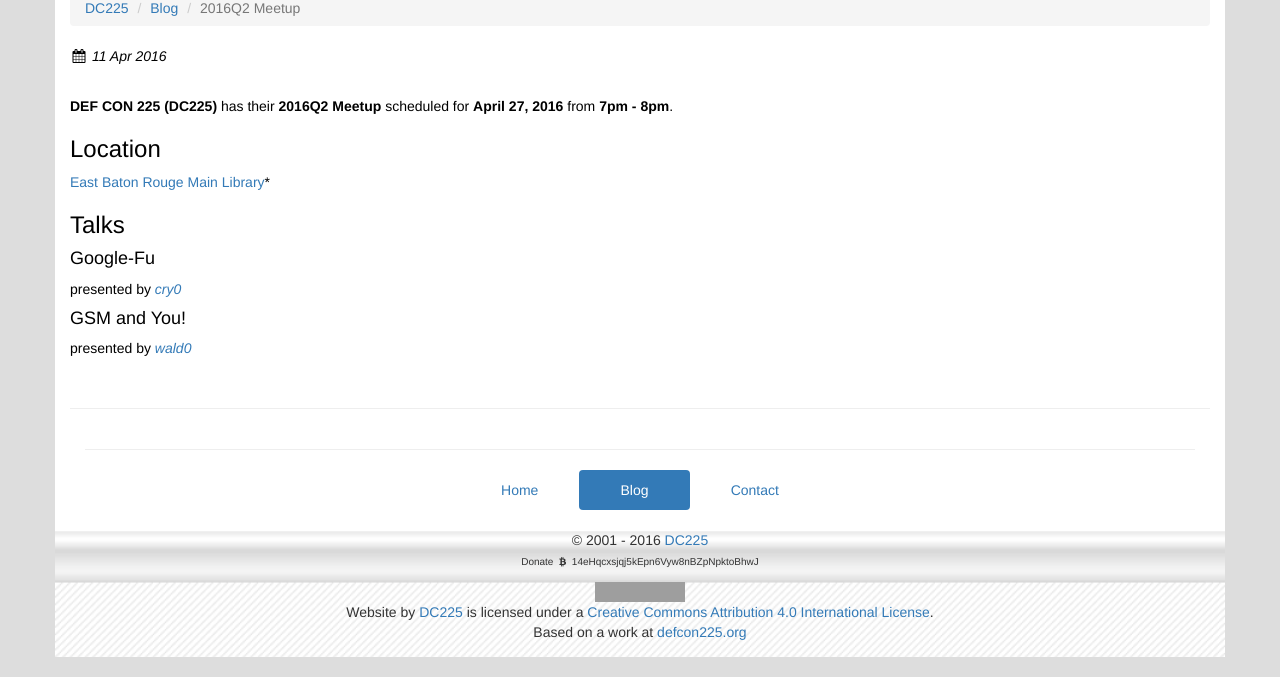
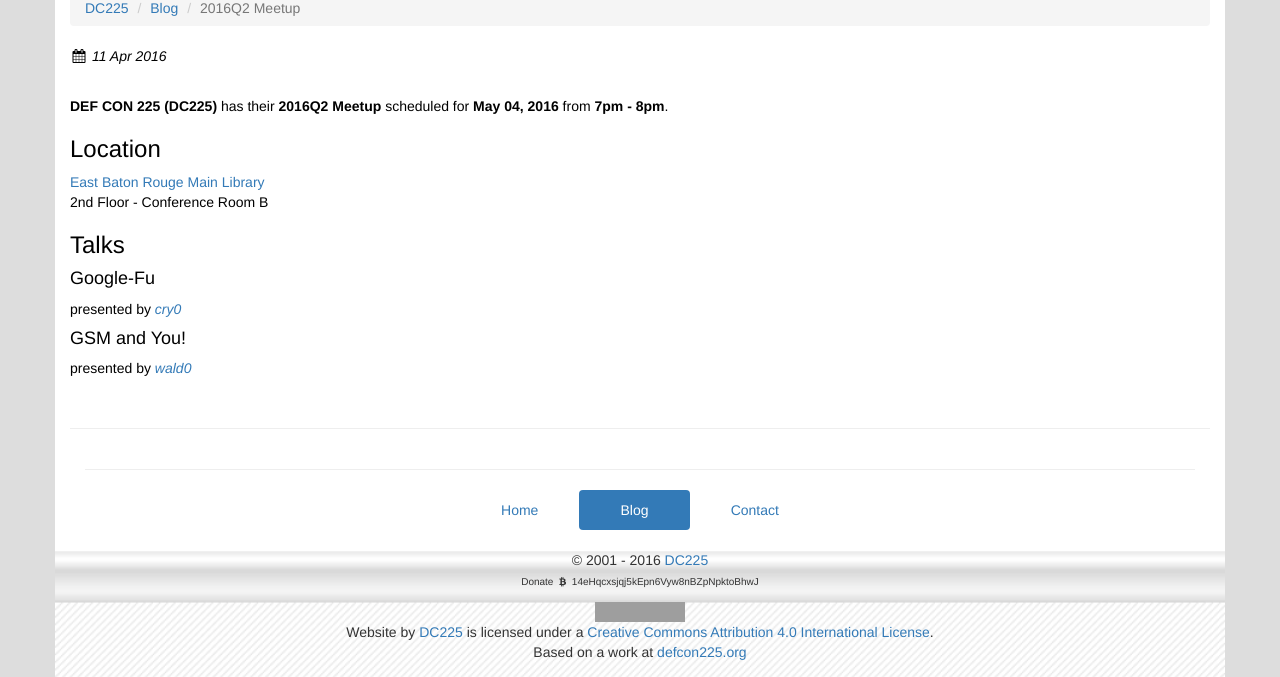
Before and after one commit to dc225/dc225.github.io, a Jekyll site: the page built from _posts/2016-04-11-q2-meetup.md, in a window 1280 px wide. Shown: the part 320-997 px from the top of the page. Built offline with Jekyll 4.4.1, drawn with Linux system fonts in a browser that asks for light colours; nearby versions of some CDN libraries; comment, search, counter and statistics services are not loaded; grey boxes are pictures that could not be loaded.

Commit message:
Date & Location update

```diff
--- a/_posts/2016-04-11-q2-meetup.md
+++ b/_posts/2016-04-11-q2-meetup.md
@@ -10,7 +10,7 @@
   "@context" : "http://schema.org",
   "@type" : "Event",
   "name" : "2016Q2 Meetup",
-  "startDate" : "2016-04-27",
+  "startDate" : "2016-05-04",
   "location" : {
     "@type" : "Place",
     "name" : "East Baton Rouge Main Library",
@@ -25,10 +25,11 @@
 }
 </script>
 
-**DEF CON 225 (DC225)** has their **2016Q2 Meetup** scheduled for **April 27, 2016** from **7pm - 8pm**.
+**DEF CON 225 (DC225)** has their **2016Q2 Meetup** scheduled for **May 04, 2016** from **7pm - 8pm**.
 
 ### Location
-[East Baton Rouge Main Library](http://www.ebrpl.com/LocationsandHours/ebr.html)*
+[East Baton Rouge Main Library](http://www.ebrpl.com/LocationsandHours/ebr.html)
+2nd Floor - Conference Room B
 
 ### Talks
 
```
